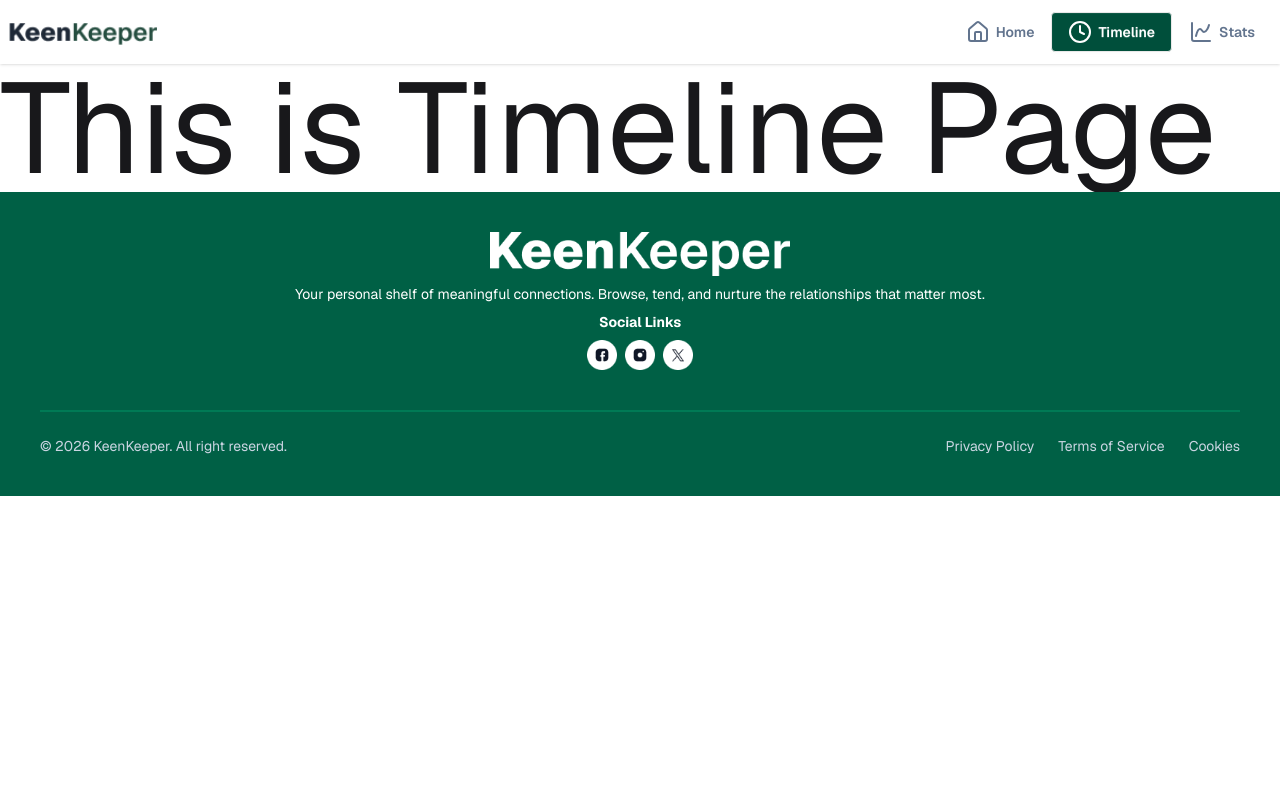
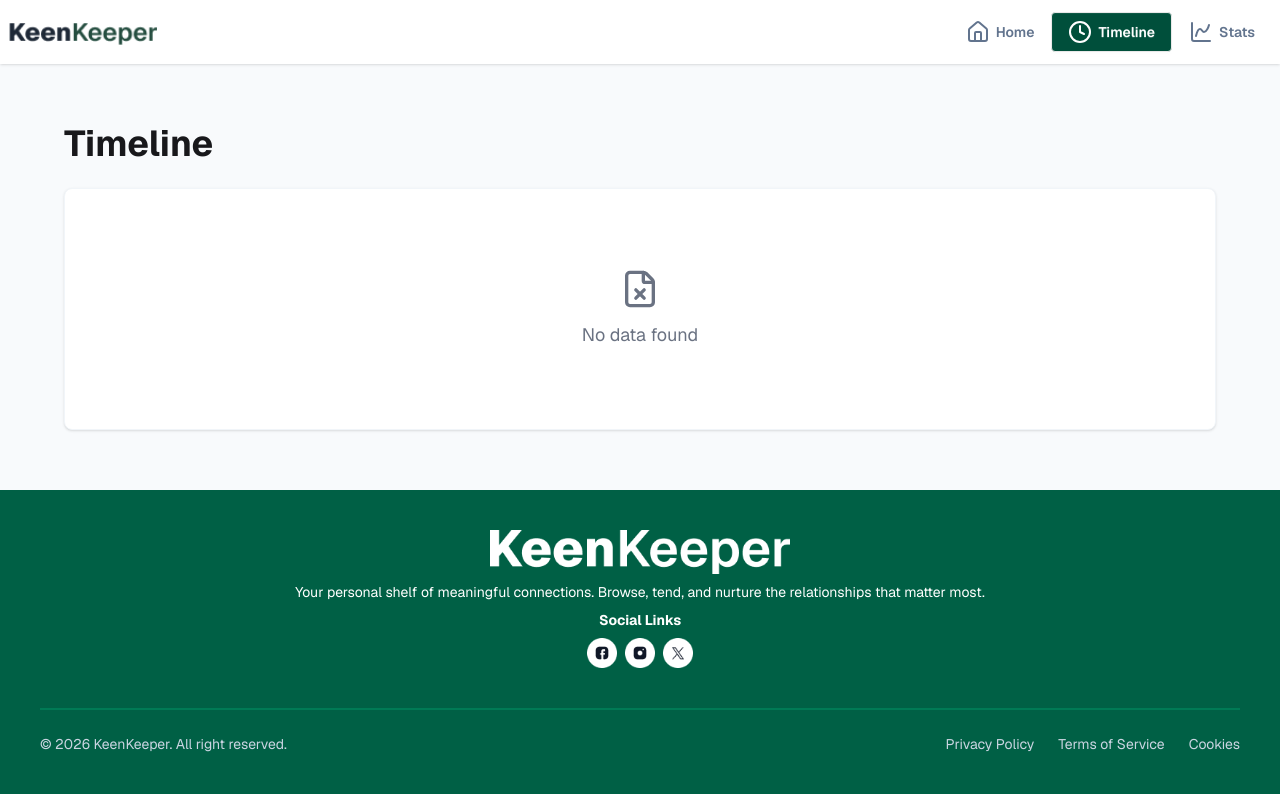
Before and after one commit to Saharier36/Keen-Keeper, a Next.js app: page /timeline in a window 1280 px wide. Built offline with nearby package versions, Linux system fonts and the light colour scheme.

Commit message:
Add Timeline page functionality

```diff
--- a/src/app/stats/page.jsx
+++ b/src/app/stats/page.jsx
@@ -1,4 +1,3 @@
-import React from 'react';
 
 const StatsPage = () => {
     return (
--- a/src/app/timeline/page.jsx
+++ b/src/app/timeline/page.jsx
@@ -1,11 +1,65 @@
-import React from 'react';
+"use client";
+import { useTimeline } from "@/context/TimelineContext";
+import { FileX } from "lucide-react";
+
+import call from "@/assets/call.png";
+import text from "@/assets/text.png";
+import video from "@/assets/video.png";
+import Image from "next/image";
 
 const TimelinePage = () => {
-    return (
-      <div>
-        <h2 className="text-9xl">This is Timeline Page</h2>
+  const { timeline } = useTimeline();
+
+  const getImg = (type) => {
+    if (type === "Call") return call;
+    if (type === "Text") return text;
+    if (type === "Video") return video;
+    return call;
+  };
+
+  return (
+    <div className="py-15 px-6 bg-slate-50">
+      <div className="max-w-6xl mx-auto">
+        <h1 className="text-4xl font-bold mb-6">Timeline</h1>
+
+        {timeline.length === 0 && (
+          <div className="card bg-base-100 shadow-sm border border-slate-100 py-20">
+            <div className="flex flex-col items-center gap-3 justify-center text-gray-500">
+              <FileX size={40} />
+              <p className="text-lg">No data found</p>
+            </div>
+          </div>
+        )}
+
+        <div className="space-y-4">
+          {timeline.map((card, index) => {
+            const imgSrc = getImg(card.type);
+            return (
+              <div
+                key={index}
+                className="card bg-base-100 shadow-sm border border-slate-100 p-6"
+              >
+                <div className="flex items-center gap-4">
+                  <Image src={imgSrc} alt={card.type} width={40} height={40} />
+                  <div>
+                    <h3>
+                      <span className="font-medium text-xl text-emerald-900">
+                        {card.type}
+                      </span>{" "}
+                      <span className="text-slate-500">
+                        with {card.friendName}
+                      </span>
+                    </h3>
+                    <p className="text-slate-500 font-medium">{card.date}</p>
+                  </div>
+                </div>
+              </div>
+            );
+          })}
+        </div>
       </div>
-    );
+    </div>
+  );
 };
 
 export default TimelinePage;
--- a/src/components/Banner/Banner.jsx
+++ b/src/components/Banner/Banner.jsx
@@ -1,5 +1,4 @@
 import { Plus } from "lucide-react";
-import Link from "next/link";
 
 const Banner = ({ stats }) => {
   const { total, onTrack, overdue } = stats;
@@ -21,11 +20,10 @@ const Banner = ({ stats }) => {
           Your personal shelf of meaningful connections. Browse, tend, and
           nurture the <br /> relationships that matter most.
         </p>
-        <Link href="/addFriend">
-          <button className="btn bg-emerald-900 text-white hover:bg-emerald-700">
-            <Plus /> Add a Friend
-          </button>
-        </Link>
+
+        <button className="btn bg-emerald-900 text-white hover:bg-emerald-700">
+          <Plus /> Add a Friend
+        </button>
       </div>
 
       <div className="max-w-6xl mx-auto grid grid-cols-1 sm:grid-cols-2 lg:grid-cols-4 gap-4 px-6">
--- a/src/context/TimelineContext.jsx
+++ b/src/context/TimelineContext.jsx
@@ -9,8 +9,7 @@ const TimelineProvider = ({ children }) => {
 
   const addEntry = (type, friendName) => {
     const newEntry = {
-      id: Date.now(),
-      title: `${type} with ${friendName}`,
+      friendName: friendName,
       type: type,
       date: new Date().toLocaleString("en-US", {
         month: "short",
--- a/src/ui/CheckInButtons.jsx
+++ b/src/ui/CheckInButtons.jsx
@@ -7,6 +7,7 @@ const CheckInButtons = ({ friendName }) => {
   const { addEntry } = useTimeline();
 
   const handleCheckIn = (type) => {
+    toast.dismiss();
     addEntry(type, friendName);
     toast.success(`${type} with ${friendName}`);
   };
```
